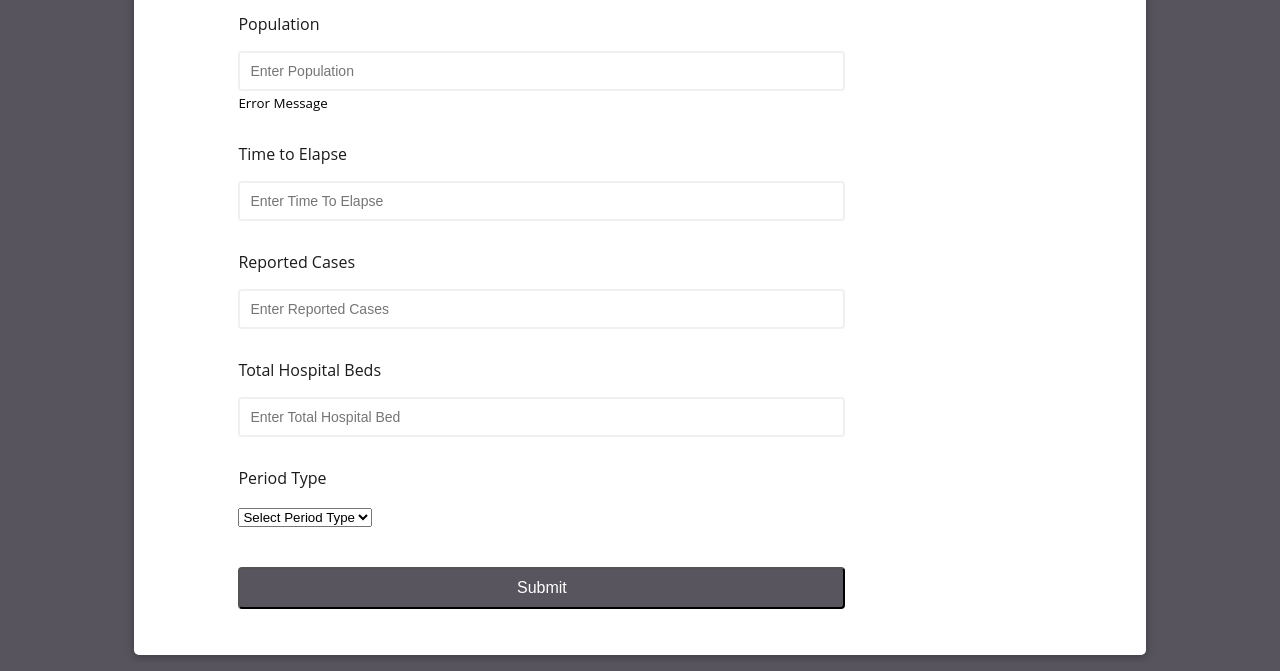
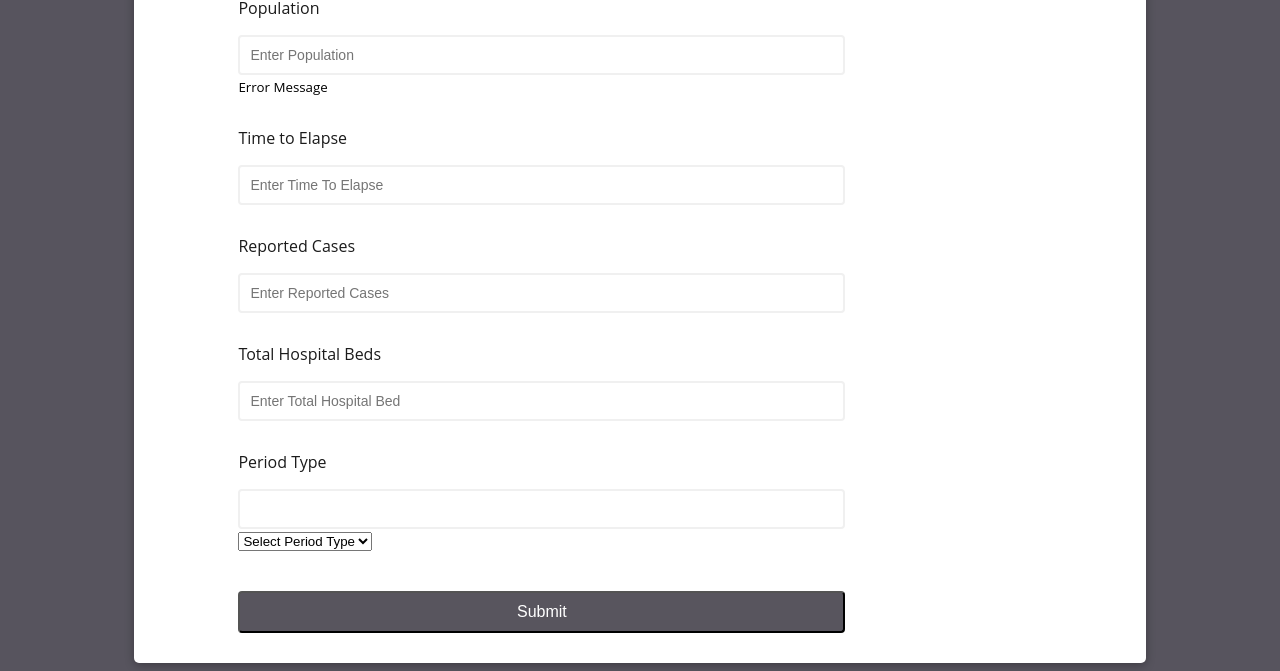
Before and after one commit to kendevops/my-covid-19-estimator, a website: page index.html in a window 1280 px wide. Shown: the part 153-824 px from the top of the page. Drawn offline with Linux system fonts and the light colour scheme.

Commit message:
Added input for periodType

```diff
--- a/index.html
+++ b/index.html
@@ -64,7 +64,8 @@
         </div>
         <div class="form-control">
           <label for="periodType">Period Type</label>
-          <select name="periodType" id="totalHosBed" data-period-type>
+          <input type="text" name="periodType" id="periodType" data-period-type>
+          <select name="periodType" id="periodType" data-period-type>
             <option value="" disabled selected>Select Period Type</option>
             <option value="days">Days</option>
             <option value="week">Week</option>
```
